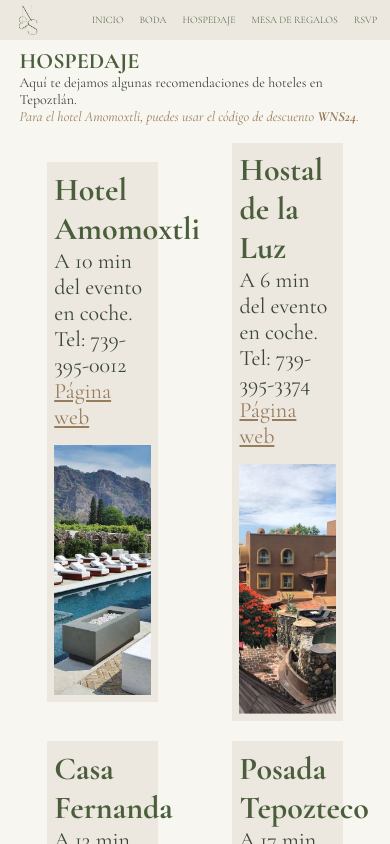
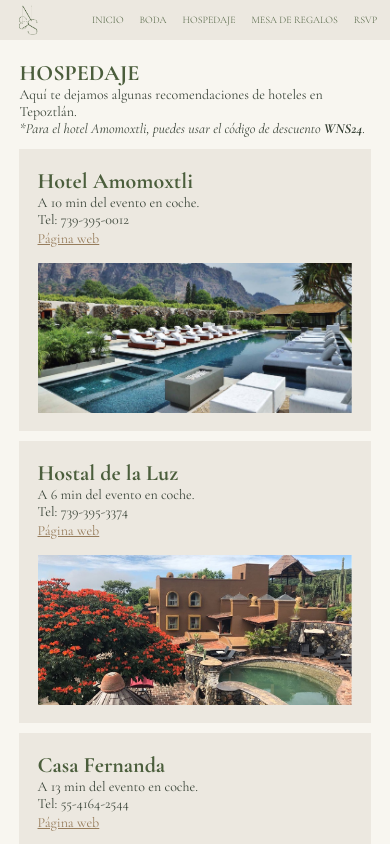
Before and after one commit to richipargo/nadia-stefan, a React (Vite) app: page /hospedaje in a window 390 px wide. Shown: the top 844 px of the page. Built offline with nearby package versions, Linux system fonts and the light colour scheme.

Commit message:
Add mobile responsiveness to Hosepdaje & Hoteles

```diff
--- a/src/components/Hospedaje.jsx
+++ b/src/components/Hospedaje.jsx
@@ -10,7 +10,7 @@ const Hospedaje = () => {
           Aquí te dejamos algunas recomendaciones de hoteles en Tepoztlán.
         </p>
         <p className="hospedaje-codigo">
-          Para el hotel Amomoxtli, puedes usar el código de descuento <strong>WNS24</strong>.
+          *Para el hotel Amomoxtli, puedes usar el código de descuento <strong>WNS24</strong>.
         </p>
       </div>
       <Hoteles />
--- a/src/components/Hoteles.jsx
+++ b/src/components/Hoteles.jsx
@@ -7,9 +7,9 @@ const Hoteles = () => {
       {hotelsData.map((item, index) => (
         <div className="hotel-container" key={index}>
           <h3 className="hotel-h3">{item.name}</h3>
-          <p>A {item.distance} del evento en coche.</p>
-          <p>Tel: {item.tel}</p>
-          <a href={item.website} target="_blank" rel="noreferrer" className="website-hotel">
+          <p className="hotel-distance">A {item.distance} del evento en coche.</p>
+          <p className="hotel-tel">Tel: {item.tel}</p>
+          <a href={item.website} target="_blank" rel="noreferrer" className="hotel-website">
             Página web
           </a>
           <div className="hotel-img-container">
--- a/src/style_components/hospedaje.css
+++ b/src/style_components/hospedaje.css
@@ -15,11 +15,13 @@
 }
 .hospedaje-codigo {
   font-style: italic;
-  color: var(--highlight);
 }
 
 /*Responsive mobile - Hospedaje*/
 @media all and (min-width: 320px) and (max-width: 480px) {
+  .hospedaje-header {
+    padding: 5% 5% 2% 5%;
+  }
   .hospedaje-h1 {
     font-size: 22px;
   }
--- a/src/style_components/hoteles.css
+++ b/src/style_components/hoteles.css
@@ -16,12 +16,12 @@
 .hotel-h3 {
   font-size: 32px;
 }
-.website-hotel {
+.hotel-website {
   text-decoration: underline;
   color: var(--highlight);
   font-size: 22px;
 }
-.website-hotel:hover {
+.hotel-website:hover {
   cursor: pointer;
   color: var(--main);
 }
@@ -34,3 +34,29 @@
   height: 250px;
   object-fit: cover;
 }
+
+/*Responsive mobile - Hoteles*/
+@media all and (min-width: 320px) and (max-width: 480px) {
+  .hoteles-container {
+    /* width: 80%; */
+    flex-direction: column;
+  }
+  .hotel-container {
+    width: 95%;
+    padding: 5%;
+    margin: 5px;
+  }
+  .hotel-h3 {
+    font-size: 22px;
+  }
+  .hotel-website {
+    font-size: 14px;
+  }
+  .hotel-tel,
+  .hotel-distance {
+    font-size: 14px;
+  }
+  .hotel-img {
+    height: 150px;
+  }
+}
```
